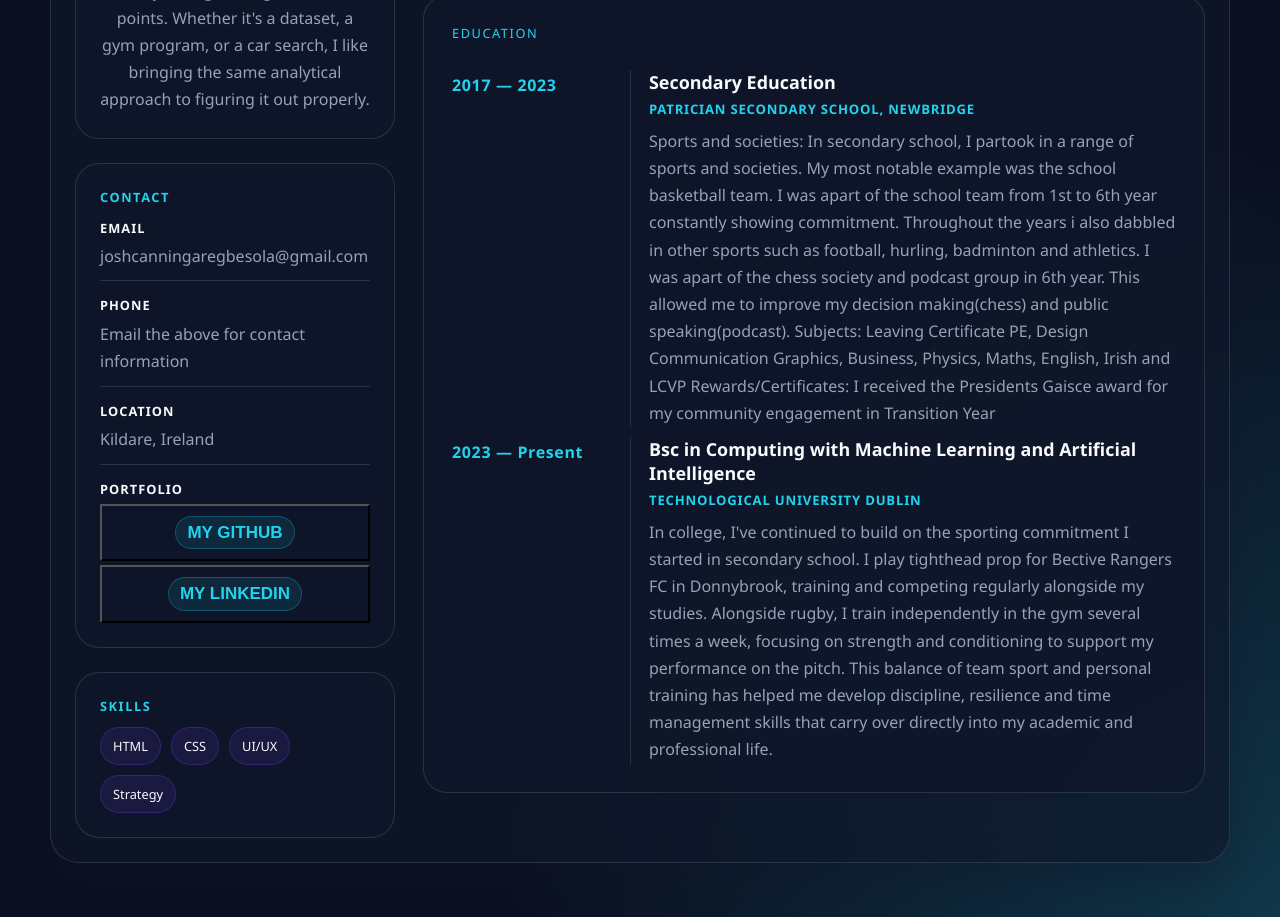
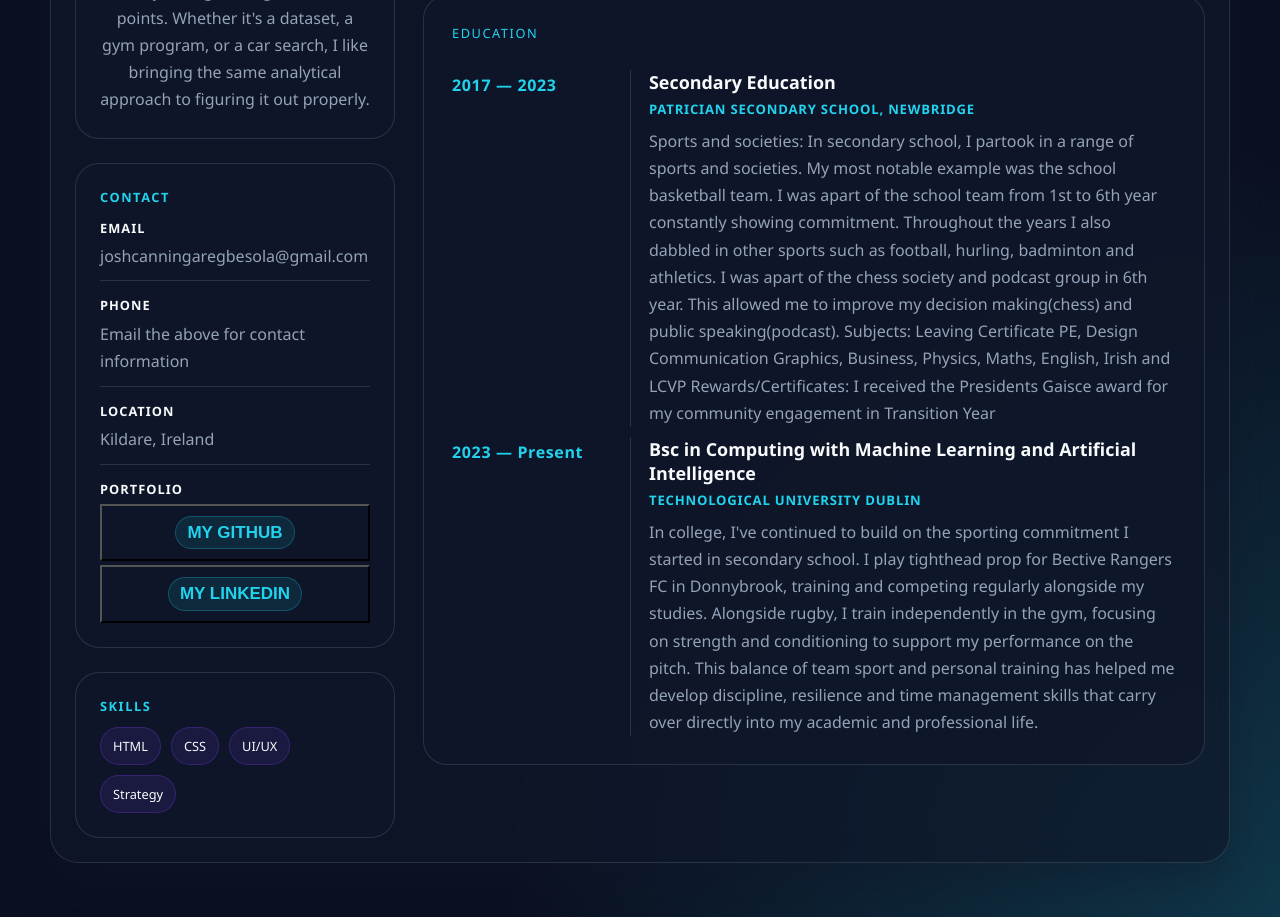
Before and after one commit to JoshAregbesola/Portfolio, a plain HTML site: page index.html in a window 1280 px wide. Shown: the part 900-1817 px from the top of the page. Drawn offline with Linux system fonts and the light colour scheme.

Commit message:
Update index.html

```diff
--- a/index.html
+++ b/index.html
@@ -32,7 +32,7 @@
                     <p>
                         I'm a fourth year Computing with Machine Learning and AI student at TU Dublin, based in Dublin. I'm a former software/ML engineer intern at IBM on the Speech AI team, where I build and QA multilingual ASR/TTS datasets, run large-scale synthetic audio generation on GPU clusters, and benchmark model accuracy across languages.
 
-Outside of work, I play tighthead prop for Bective Rangers FC in Donnybrook, and I take training seriously — heavy compounds, building new things, working toward fat loss and better performance on the pitch. I'm also learning to drive and follow sports closely enough to argue the finer points. Whether it's a dataset, a gym program, or a car search, I like bringing the same analytical approach to figuring it out properly.
+Outside of work, I play tighthead prop for Bective Rangers FC in Donnybrook, and I take training seriously — heavy compounds, building new things, working towards better performance on the pitch. I'm also learning to drive and follow sports closely enough to argue the finer points. Whether it's a dataset, a gym program, or a car search, I like bringing the same analytical approach to figuring it out properly.
                     </p>
                 </div>
 
@@ -96,7 +96,7 @@ Outside of work, I play tighthead prop for Bective Rangers FC in Donnybrook, and
                             <div class="details">
                                 <h4>Secondary Education</h4>
                                 <h5 class="meta">Patrician Secondary School, Newbridge</h5>
-                                <p>Sports and societies: In secondary school, I partook in a range of sports and societies. My most notable example was the school basketball team. I was apart of the school team from 1st to 6th year constantly showing commitment. Throughout the years i also dabbled in other sports such as football, hurling, badminton and athletics. I was apart of the chess society and podcast group in 6th year. This allowed me to improve my decision making(chess) and public speaking(podcast).
+                                <p>Sports and societies: In secondary school, I partook in a range of sports and societies. My most notable example was the school basketball team. I was apart of the school team from 1st to 6th year constantly showing commitment. Throughout the years I also dabbled in other sports such as football, hurling, badminton and athletics. I was apart of the chess society and podcast group in 6th year. This allowed me to improve my decision making(chess) and public speaking(podcast).
 
 Subjects: Leaving Certificate PE, Design Communication Graphics, Business, Physics, Maths, English, Irish and LCVP
 
@@ -111,7 +111,7 @@ Rewards/Certificates: I received the Presidents Gaisce award for my community en
                             <div class="details">
                                 <h4>Bsc in Computing with Machine Learning and Artificial Intelligence</h4>
                                 <h5 class="meta">Technological University Dublin</h5>
-                                <p>In college, I've continued to build on the sporting commitment I started in secondary school. I play tighthead prop for Bective Rangers FC in Donnybrook, training and competing regularly alongside my studies. Alongside rugby, I train independently in the gym several times a week, focusing on strength and conditioning to support my performance on the pitch. This balance of team sport and personal training has helped me develop discipline, resilience and time management skills that carry over directly into my academic and professional life.</p>
+                                <p>In college, I've continued to build on the sporting commitment I started in secondary school. I play tighthead prop for Bective Rangers FC in Donnybrook, training and competing regularly alongside my studies. Alongside rugby, I train independently in the gym, focusing on strength and conditioning to support my performance on the pitch. This balance of team sport and personal training has helped me develop discipline, resilience and time management skills that carry over directly into my academic and professional life.</p>
                             </div>
                         </article>
                     </div>
```
